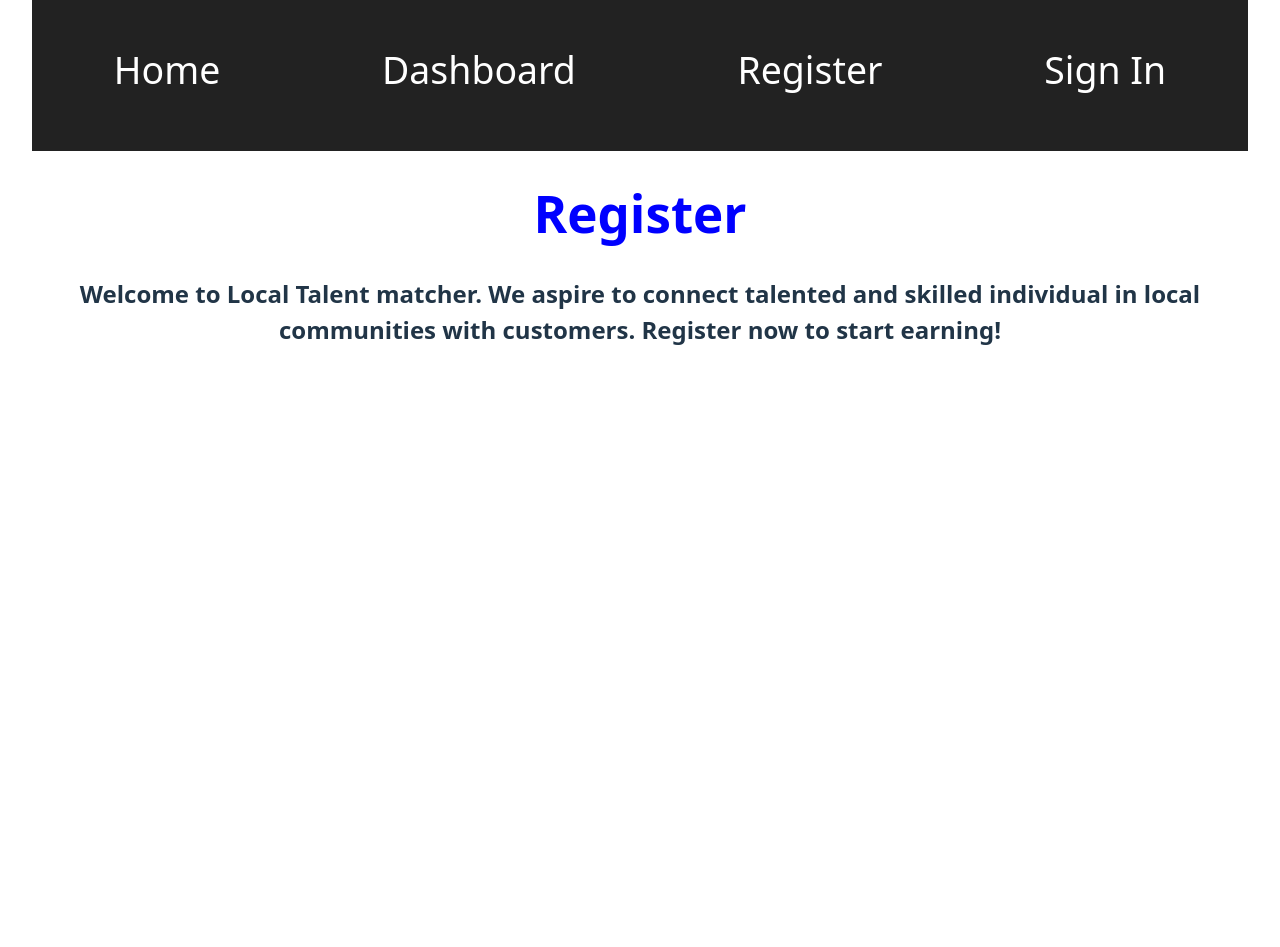
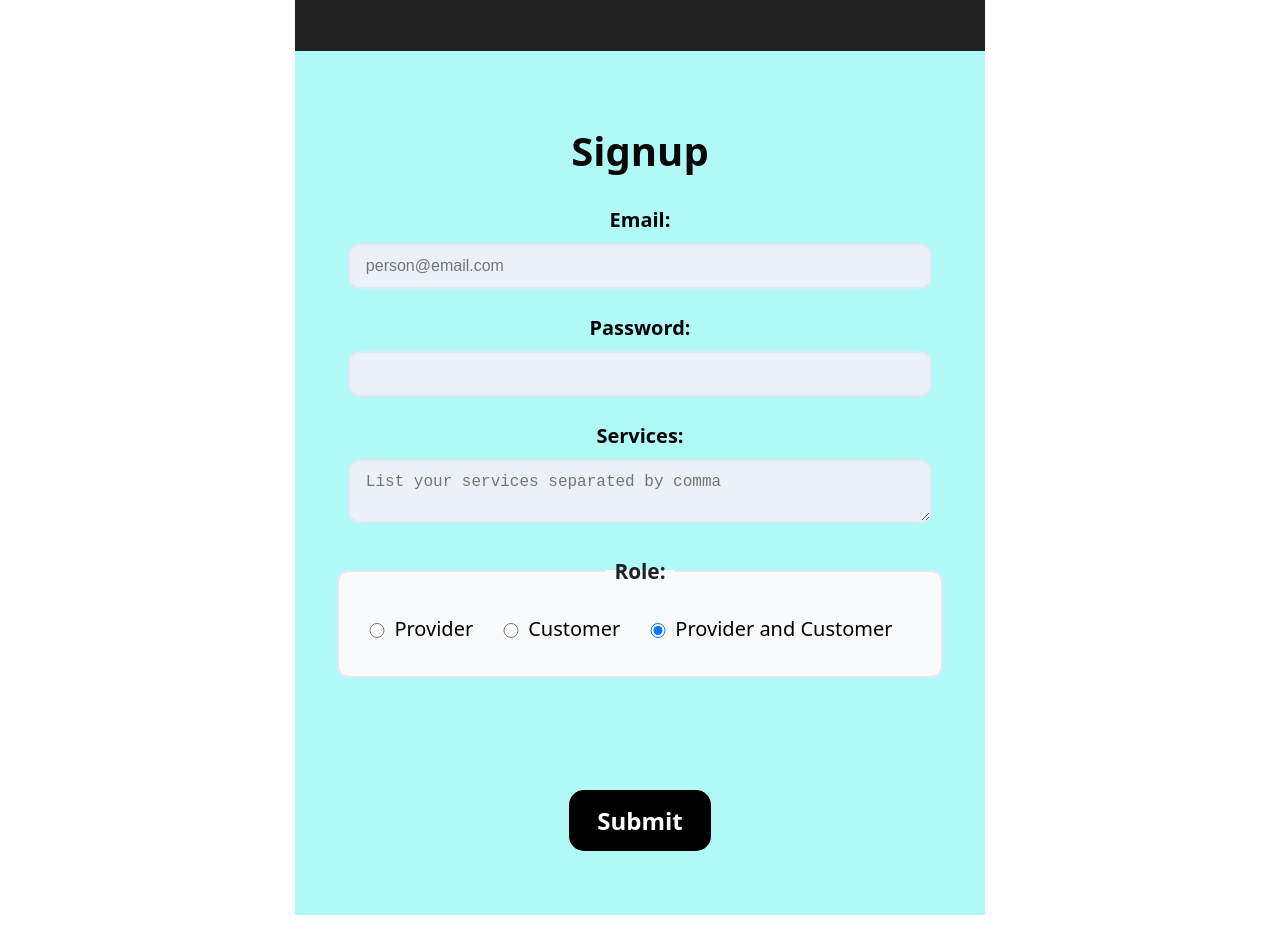
Before and after one commit to MelkWold/localTalentFrontend, a React (Vite) app: page /auth/register in a window 1280 px wide. Shown: the part 300-1247 px from the top of the page. Before the commit the page ends 800 px from the top, so only its background shows below. Built offline with nearby package versions, Linux system fonts and the light colour scheme.

Commit message:
Registration form and css added

```diff
--- /dev/null
+++ b/src/components/Authenication/Register.css
@@ -0,0 +1,125 @@
+.signupContainer{
+    display: flex;
+    flex-direction: column;
+    justify-content: center;
+    align-items: center;
+    background-color: rgb(176, 249, 247);
+    color:rgb(0, 1, 1);
+    padding:2rem;
+    font-size: 1.5rem;
+    min-height: 100vh;
+}
+
+.signupContainer h1{
+    color:rgb(9, 8, 8);
+    margin-bottom: 2rem;
+    font-weight: 600;
+    font-size: 2.5rem
+}
+
+.signupForm {
+    background: rgb(188, 184, 184);
+    padding: 2.5rem;
+    border-radius: 20px;
+    width:100%;
+    max-width: 600px;
+    color:#333;
+}
+
+.form-group {
+    margin-bottom: 1.5rem;
+}
+
+.signUpForm label {
+    display: block;
+    margin-bottom: 0.5rem;
+    font-weight: 600;
+    color:#000205;
+    font-size: 1.25rem;
+}
+
+.signUpForm input[type="email"],
+.signUpForm input[type="password"],
+.signUpForm textarea,
+.signUpForm select {
+    width:90%;
+    padding: 12px 16px;
+    border: 2px solid #e2e8f0;
+    border-radius: 12px;
+    font-size: 1rem;
+    transition: all 0.3s ease;
+    background-color: #e9f2fa;
+    color:black;
+}
+
+.signUpform textarea {
+    min-height: 120px;
+    resize: vertical;
+}
+
+.signUpForm fieldset {
+    border: 2px solid #e2e8f0;
+    border-radius: 12px;
+    padding: 1.5rem;
+    margin-bottom: 1.5rem;
+    background-color: #f8fafc;
+}
+
+.signUpForm legend {
+    font-weight: 600;
+    color:#040404e2;
+    padding: 0 0.5rem;
+    font-size: 1.3rem;
+}
+
+.signUpForm fieldset label {
+    display: inline-flex;
+    align-items: center;
+    margin-right: 1.5rem;
+    margin-bottom: 0.5rem;
+    font-weight: 500;
+    color: #050000;
+    cursor: pointer;
+    font-size: 1.25rem;
+}
+
+.signUpForm fieldset input[type='radio'],
+.signUpForm fieldset input[type='checkbox'] {
+    margin-right: 8px;
+    width:18px;
+    height:15px;
+    cursor:pointer;
+}
+
+
+button{
+    background-color: black;
+    color:white;
+    font-size: 1.5rem;
+    border-radius: 15px;
+    cursor: pointer;
+    margin-top: 1rem;
+    padding: 14px 28px;
+    font-weight: 600;
+    border:none;
+
+}
+
+@media (max-width: 768px) {
+    .signupContainer {
+        padding: 1rem;
+    }
+
+    .signUpForm {
+        padding: 1.5rem;
+    }
+
+    .signupContainer h1 {
+        font-size: 2rem;
+    }
+    .signUpForm fieldset label {
+        display:block;
+        margin-right: 0;
+        margin-bottom: 0.8rem;
+    }
+}
--- a/src/components/Authenication/Register.jsx
+++ b/src/components/Authenication/Register.jsx
@@ -1,9 +1,79 @@
-export default function Register(){
+import {useState} from 'react';
+import './Register.css';
 
-    return(
-        <>
-            <h1>Register</h1>
-            <h2>Welcome to Local Talent matcher. We aspire to connect talented and skilled individual in local communities with customers. Register now to start earning!</h2>
-        </>
-    )
+export default function Register() {
+    const [formData, setFormData] = useState({
+        email: '',
+        password: '',
+        services: '',
+        role: 'client',
+    });
+
+    const handleSubmit = (e) => {
+        e.preventDefault();
+
+        // Get form data from the form
+        const form = e.target;
+        const formData = newFormData(form);
+
+        const email = formData.get("email");
+        const password = formData.get("password");
+        const services = formData.get("services")
+        const role = formData.get("role");
+
+        const allData = {
+            email,
+            password,
+            services,
+            role,
+        };
+
+        console.log('Form data', allData);
+    };
+
+
+    return (
+        <section className = "signupContainer">
+            <h1>Signup</h1>
+            <form className="signUpForm" onSubmit = {handleSubmit}>
+                <div className= "form-group">
+                    <label htmlFor="email">Email: </label>
+                    <input id="email" type="email" name="email" placeholder ="person@email.com" required />
+                </div>
+
+
+                <div className= "form-group">
+                    <label htmlFor="password">Password: </label>
+                    <input id="password" type="password" name="password" required />
+                </div>
+
+
+                <div className= "form-group">
+                    <label htmlFor="services">Services: </label>
+                    <textarea id="services" name="services" placeholder='List your services separated by comma'/>
+                </div>
+
+
+                <fieldset>
+                    <legend>Role: </legend>
+                    <label>
+                        <input type="radio" name="role" value= "Provider" />
+                        Provider
+                    </label>
+                    <label>
+                        <input type="radio" name="role" value= "Customer" />
+                        Customer
+                    </label>
+                    <label>
+                        <input type="radio" name="role" defaultChecked={true} value= "both" />
+                        Provider and Customer
+                    </label>
+                </fieldset>
+
+                <br/><br/>
+                <button>Submit</button>
+
+            </form>
+        </section>
+)
 }
```
